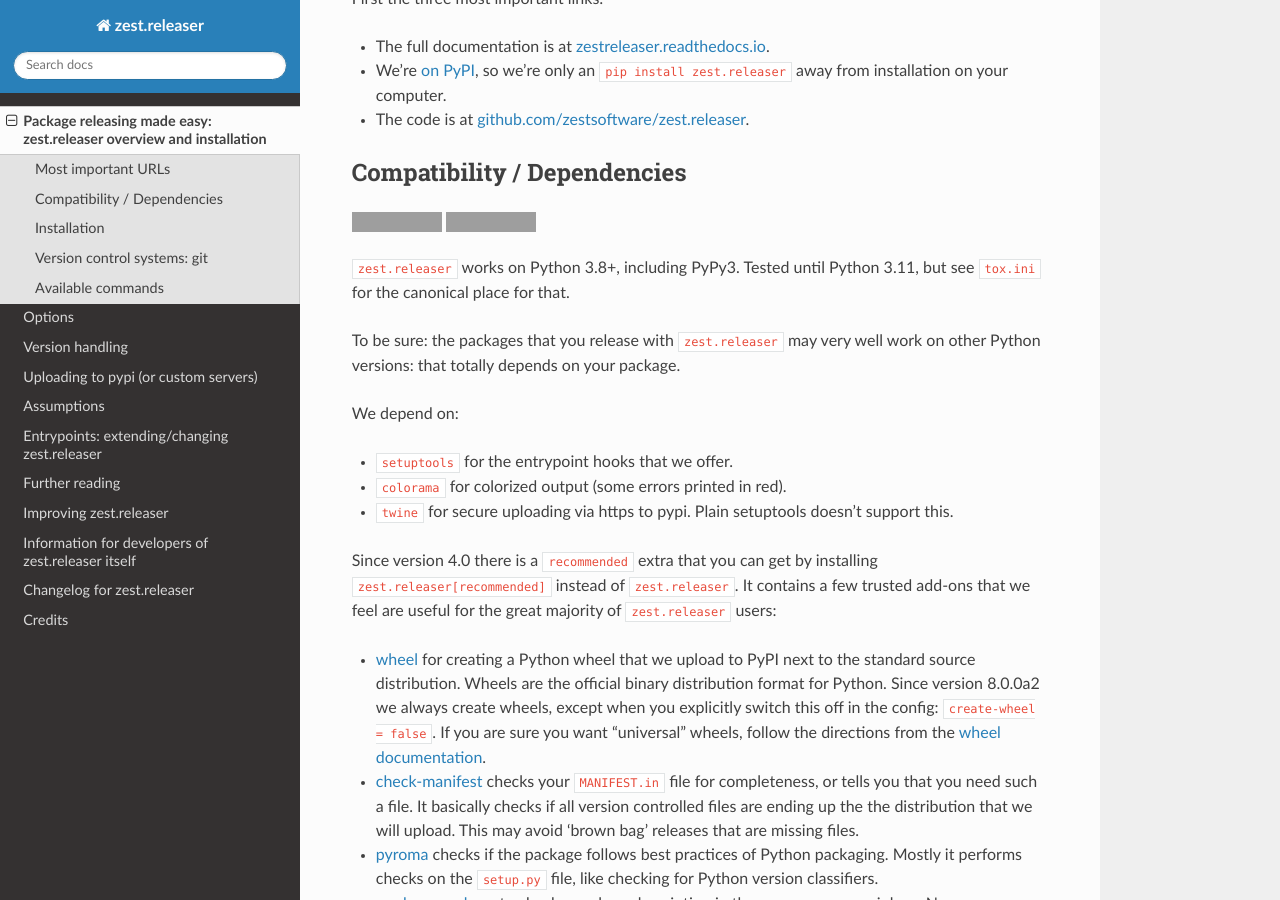
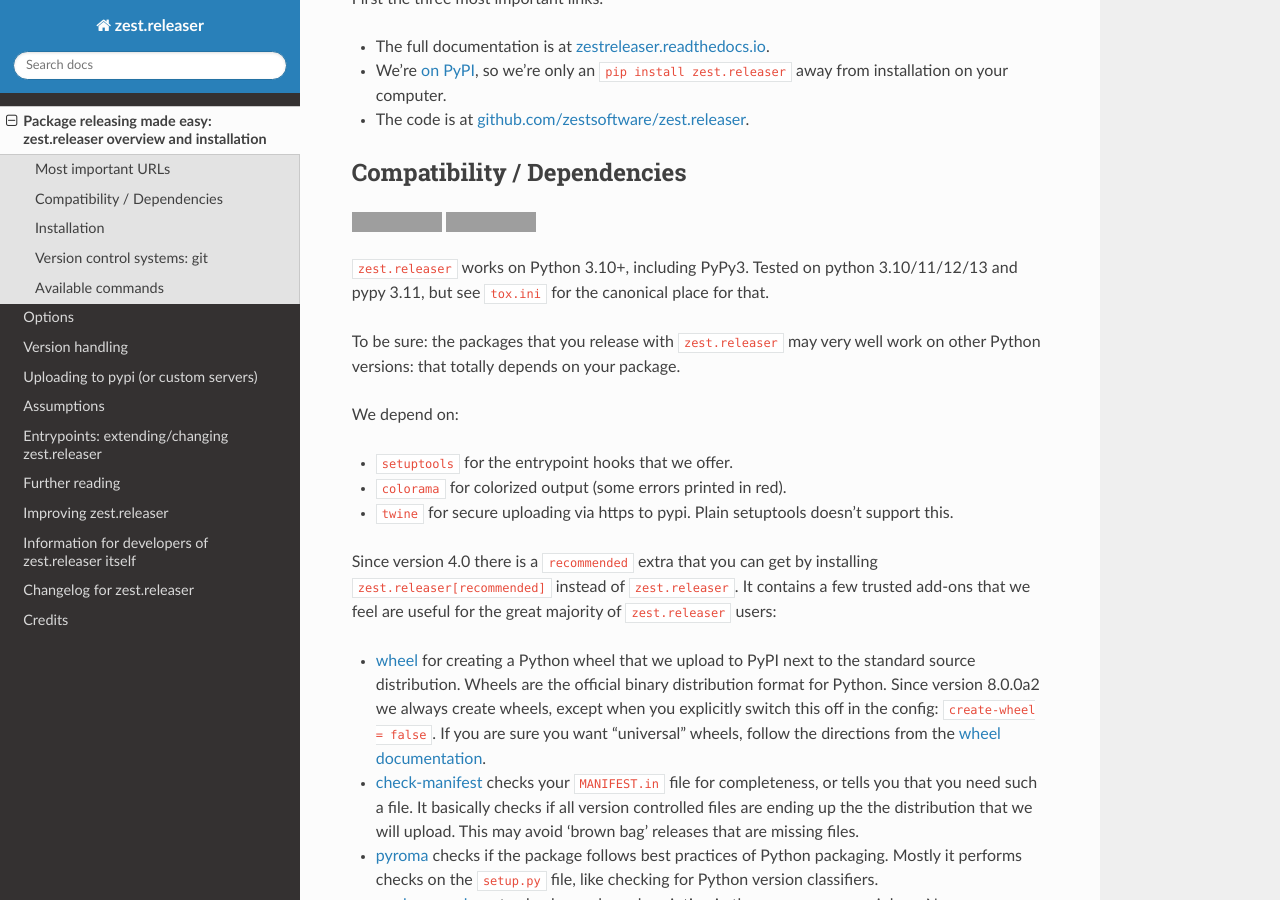
Before and after one commit to zestsoftware/zest.releaser, a Sphinx documentation site: the page built from doc/source/overview.rst, in a window 1280 px wide and 900 px high, scrolled down 677 px. Built offline with Sphinx 7.4.7 and the Read the Docs theme 3.1.0, drawn with Linux system fonts in a browser that asks for light colours; grey boxes are pictures that could not be loaded.

Commit message:
Fixed dockerfile and documentation

```diff
--- a/README.rst
+++ b/README.rst
@@ -45,8 +45,8 @@
 .. image:: https://img.shields.io/pypi/pyversions/zest.releaser?   :alt: PyPI - Python Version
 .. image:: https://img.shields.io/pypi/implementation/zest.releaser?   :alt: PyPI - Implementation
 
-``zest.releaser`` works on Python 3.8+, including PyPy3.
-Tested until Python 3.11, but see ``tox.ini`` for the canonical place for that.
+``zest.releaser`` works on Python 3.10+, including PyPy3.  Tested on python
+3.10/11/12/13 and pypy 3.11, but see ``tox.ini`` for the canonical place for that.
 
 To be sure: the packages that you release with ``zest.releaser`` may
 very well work on other Python versions: that totally depends on your
--- a/doc/source/developing.rst
+++ b/doc/source/developing.rst
@@ -8,7 +8,7 @@
 If you still run into problems, there is a solution however: docker.
 See the next section on this page.
 It is still work-in-progress, we'll probably add a docker-compose file, for
-example. And support for testing different python versions with docker. (3.8
+example. And support for testing different python versions with docker. (3.13
 is used now).
 
 So: for easy testing, use the docker commands, described next.
@@ -65,7 +65,7 @@
 Python versions
 ---------------
 
-The tests currently pass on python 3.8-3.11 and PyPy3.
+The tests currently pass on python 3.10-3.13 and PyPy 3.11.
 
 
 Necessary programs
```
Also changed, not shown: 1 other file.
